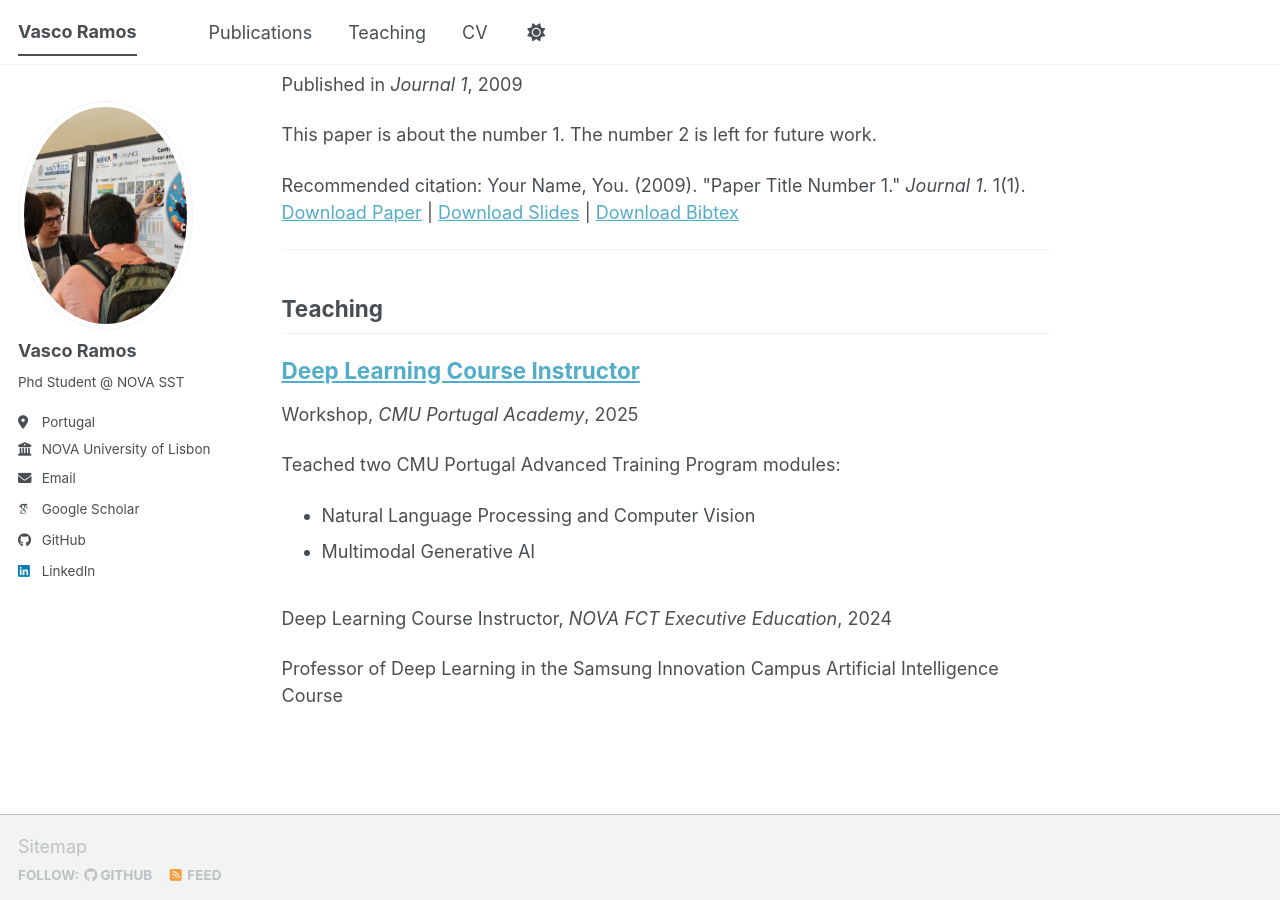
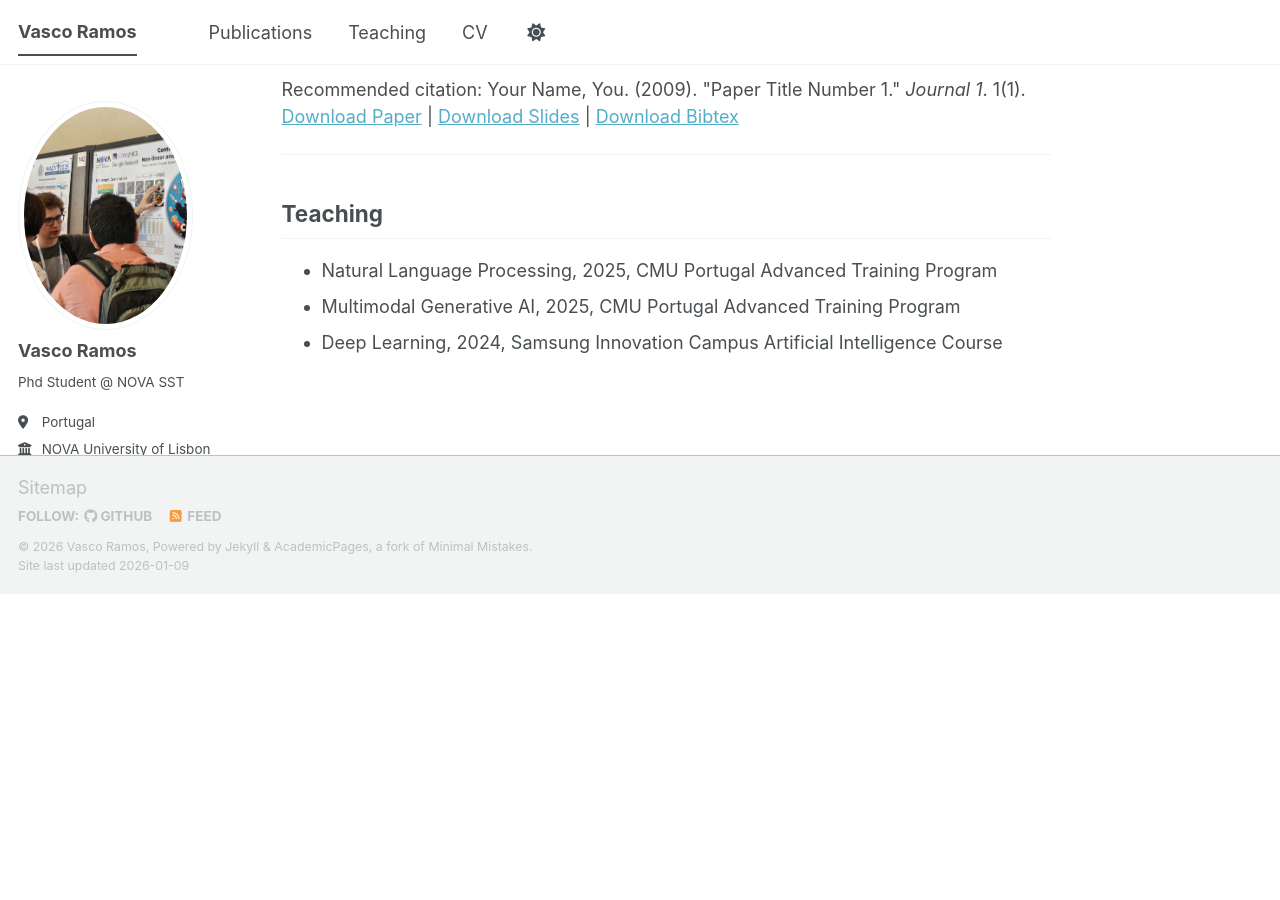
Before and after one commit to RamosCSV/ramoscsv.github.io, a Jekyll site: the page built from _pages/about.md, in a window 1280 px wide and 900 px high, scrolled down 1476 px. Built offline with Jekyll 4.4.1, drawn with Linux system fonts in a browser that asks for light colours; some web fonts are replaced; a script bundle is joined from its source files by our own code; library files that are not in the unit come from our copies; after the commit the page ends 2069 px from its top, so only the background shows below that.

Commit message:
update teaching main page

```diff
--- a/_pages/about.md
+++ b/_pages/about.md
@@ -28,7 +27,9 @@ redirect_from:
 
 <section id="teaching" style="scroll-margin-top: 100px;">
   <h2>Teaching</h2>
-  {% for post in site.teaching reversed %}
-    {% include archive-single.html %}
-  {% endfor %}
+  <ul>
+    <li>Natural Language Processing, 2025, CMU Portugal Advanced Training Program </li>
+    <li>Multimodal Generative AI, 2025, CMU Portugal Advanced Training Program </li>
+    <li>Deep Learning, 2024, Samsung Innovation Campus Artificial Intelligence Course </li>
+  </ul>
 </section>
```
Also changed, not shown: other parts of _pages/about.md (+0 -1 lines).
